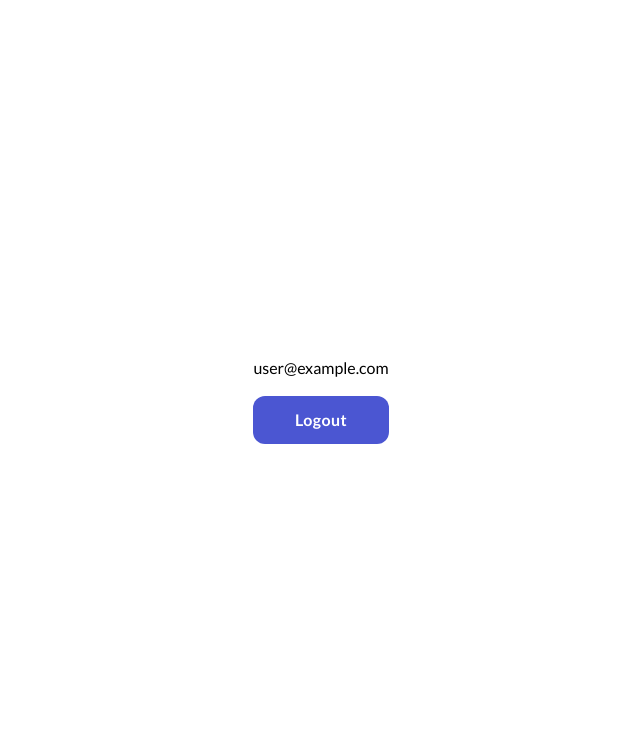
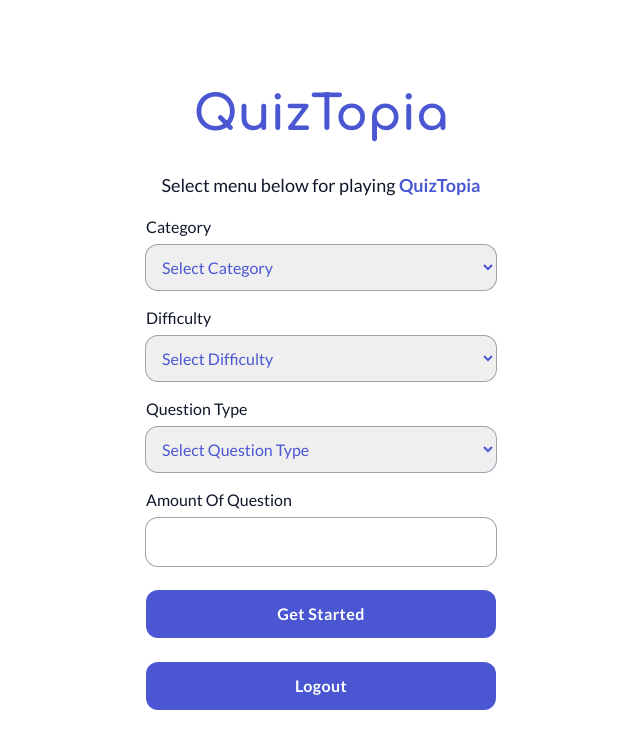
Before and after one commit to rolandowebdev/quiztopia, a React (Create React App) app: page / in a window 1280 px wide. Shown: the top 748 px of the page, without its empty margins (319-959 px from the left). Built offline with nearby package versions, Linux system fonts and the light colour scheme; no server answers; sample sign-in values are in the browser's storage.

Commit message:
add: create quiz menu

```diff
--- a/src/components/Button/Button.jsx
+++ b/src/components/Button/Button.jsx
@@ -1,7 +1,7 @@
 const Button = ({ type, children, ...rest }) => (
   <button
     type={type}
-    className="p-3 mt-2 font-semibold tracking-wide text-white hover:bg-[#3b47c2] capitalize cursor-pointer rounded-xl bg-primary"
+    className="p-3 mt-2 w-full font-semibold tracking-wide text-white hover:bg-[#3b47c2] capitalize cursor-pointer rounded-xl bg-primary"
     {...rest}>
     {children}
   </button>
--- a/src/components/Input/Input.jsx
+++ b/src/components/Input/Input.jsx
@@ -3,7 +3,7 @@ import { Link } from 'react-router-dom';
 
 const Input = forwardRef(({ label, id, type, placeholder, forgotPassword }, ref) => (
   <label htmlFor={id}>
-    <span className="block mb-1 capitalize text-slate-900">{label}</span>
+    <span className="block mb-[6px] capitalize">{label}</span>
     <input
       type={type}
       id={id}
--- /dev/null
+++ b/src/components/Select/Select.jsx
@@ -0,0 +1,18 @@
+import { forwardRef } from 'react';
+
+const Select = forwardRef(({ id, label }, ref) => (
+  <label htmlFor={id}>
+    <span className="block mb-[6px] capitalize">{label}</span>
+    <select
+      id={id}
+      ref={ref}
+      className="block w-full p-3 pr-10 capitalize border-none cursor-pointer rounded-xl ring-gray-400 focus:ring-primary ring-1 text-primary focus:border-none">
+      <option defaultValue>select {label}</option>
+      <option value="option1">Option1</option>
+      <option value="option2">Option2</option>
+      <option value="option3">Option3</option>
+    </select>
+  </label>
+));
+
+export default Select;
--- a/src/components/index.jsx
+++ b/src/components/index.jsx
@@ -1,3 +1,4 @@
 export { default as Input } from './Input/Input';
 export { default as Button } from './Button/Button';
 export { default as FormFooter } from './Footer/FormFooter';
+export { default as Select } from './Select/Select';
--- a/src/layouts/container/PageContainer.jsx
+++ b/src/layouts/container/PageContainer.jsx
@@ -1,5 +1,7 @@
 const PageContainer = ({ children }) => (
-  <main className="flex items-center justify-center h-screen max-w-5xl mx-auto font-body">{children}</main>
+  <main className="flex items-center justify-center h-screen max-w-5xl mx-auto text-slate-900 font-body">
+    {children}
+  </main>
 );
 
 export default PageContainer;
--- a/src/pages/Home/Home.jsx
+++ b/src/pages/Home/Home.jsx
@@ -1,13 +1,20 @@
-import { useState } from 'react';
+import { useState, useRef } from 'react';
 import { useNavigate } from 'react-router-dom';
 
 import { useAuth } from '../../context/UserAuthProvider/UserAuthProvider';
-import { Button } from '../../components';
+
+import { Button, Select, Input } from '../../components';
+import { FormContainer } from '../../layouts';
 
 const Home = () => {
+  const categoryRef = useRef(null);
+  const difficultyRef = useRef(null);
+  const questionTypeRef = useRef(null);
+  const amountQuestionRef = useRef(null);
+
   const [error, setError] = useState('');
-  const { currentUser, signout } = useAuth();
 
+  const { signout } = useAuth();
   const navigate = useNavigate();
 
   const handleSignOut = async () => {
@@ -20,13 +27,22 @@ const Home = () => {
   };
 
   return (
-    <div className="flex flex-col gap-2">
+    <FormContainer>
+      <p className="text-lg text-center">
+        Select menu below for playing <span className="font-semibold text-primary">QuizTopia</span>
+      </p>
+      <form className="flex flex-col w-full gap-4">
+        <Select id="category" label="category" ref={categoryRef} />
+        <Select id="difficulty" label="difficulty" ref={difficultyRef} />
+        <Select id="questionType" label="question type" ref={questionTypeRef} />
+        <Input id="amount" label="amount of question" type="number" ref={amountQuestionRef} />
+        <Button type="submit">Get Started</Button>
+      </form>
       {error && <p className="text-center">{error}</p>}
-      {currentUser.email}
       <Button type="button" onClick={handleSignOut}>
         Logout
       </Button>
-    </div>
+    </FormContainer>
   );
 };
 
```
